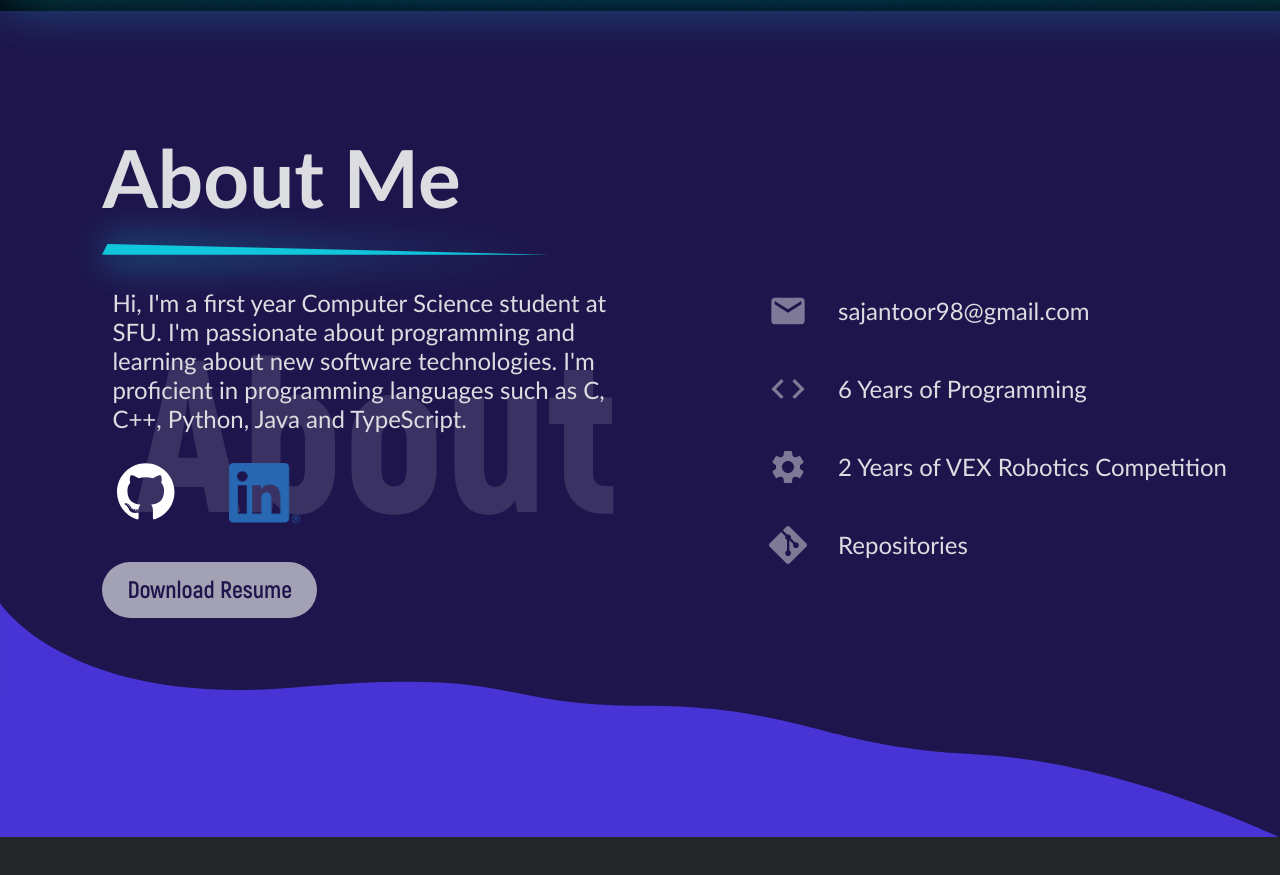
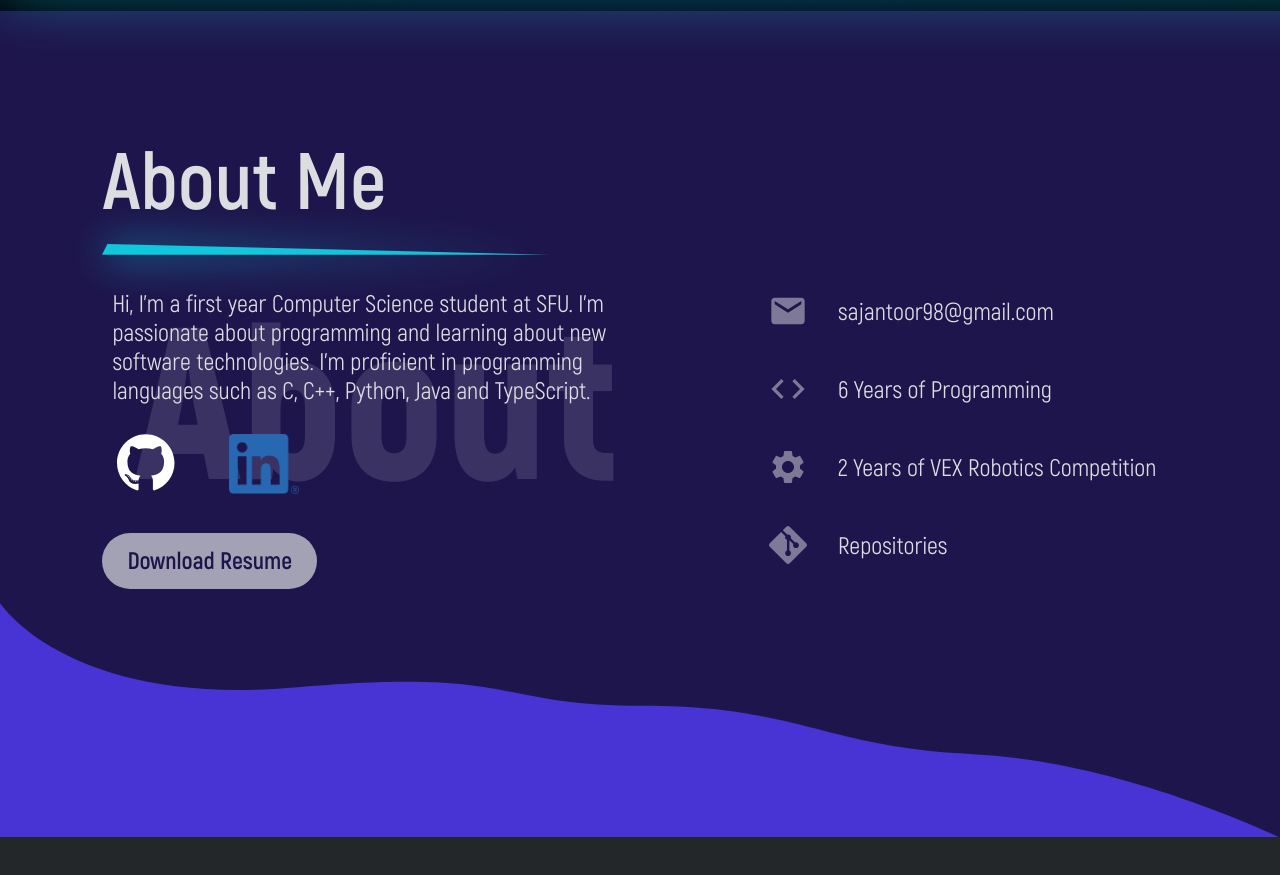
Before and after one commit to Sajantoor/sajantoor.github.io, a React (Create React App) app: page /projects in a window 1280 px wide. Shown: the part 789-1664 px from the top of the page. Built offline with nearby package versions, Linux system fonts and the light colour scheme; no server answers.

Commit message:
:bug: Fixed font issues

```diff
--- a/src/App.css
+++ b/src/App.css
@@ -2,8 +2,12 @@ body {
 	overflow-x: hidden;
 }
 
-h1, h2, h3, p, button, a {
-	font-family: 'Akrobat', Calibri;
+h1, h2, h3, button, a {
+	font-family: 'Akrobat Bold', Calibri;
+}
+
+p {
+	font-family: 'Akrobat Regular', Calibri;
 }
 
 button, input[type="submit"], input[type="reset"] {
--- a/src/styles/about.css
+++ b/src/styles/about.css
@@ -13,6 +13,7 @@
 }
 
 .title {
+  font-family: 'Akrobat Bold';
   position: relative;
   width: 100%;
   z-index: 1;
--- a/src/styles/projects.css
+++ b/src/styles/projects.css
@@ -93,7 +93,7 @@
 }
 
 .description {
-    font-family: 'Akrobat';
+    font-family: 'Akrobat Regular';
     font-size: calc(0.8em + 0.4vw);
     padding: 0rem 3rem 0rem 3rem;
 }
```
